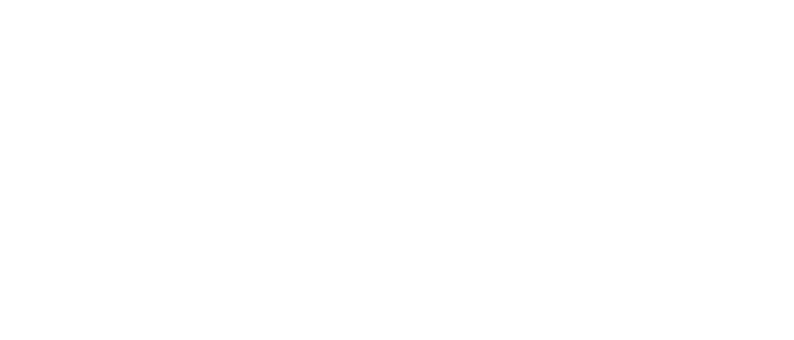
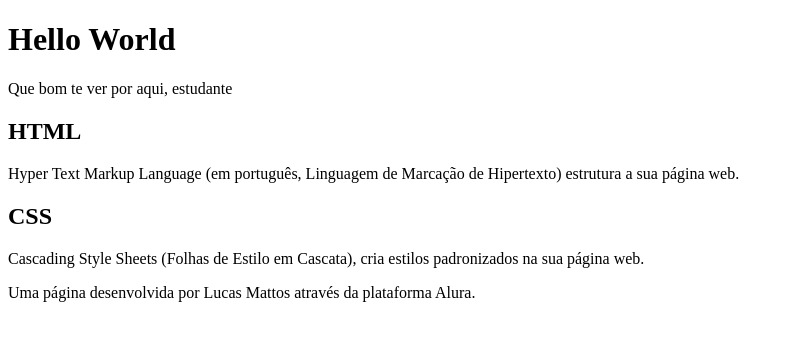
Before and after one commit to lucascoach/Hello-World, a plain HTML site: page index.html in a window 1280 px wide. Shown: the whole page, without its empty margins (0-794 px from the left). Drawn offline with Linux system fonts and the light colour scheme.

Commit message:
Add files via upload
Desenvolvimento do conteúdo da página (Definição de HTML, CSS e por quem foi desenvolvida a página).

```diff
--- a/index.html
+++ b/index.html
@@ -6,6 +6,25 @@
     <title>Hello World</title>
 </head>
 <body>
+    <header>
+        <h1>Hello World</h1>
+        <p>Que bom te ver por aqui, estudante</p></p1>
+
+    </header>
+
+<section>
+    <h2>HTML</h2>
+    <P>Hyper Text Markup Language (em português, Linguagem de Marcação de Hipertexto) estrutura a sua página web.
+
+        <h2>CSS</h2>
+    <p>Cascading Style Sheets (Folhas de Estilo em Cascata), cria estilos padronizados na sua página web.</p>
+
+</section>
+
+<footer>
+    <p>Uma página desenvolvida por Lucas Mattos através da plataforma Alura.</p>
+
+</footer>
 
 </body>
 </html>
```
